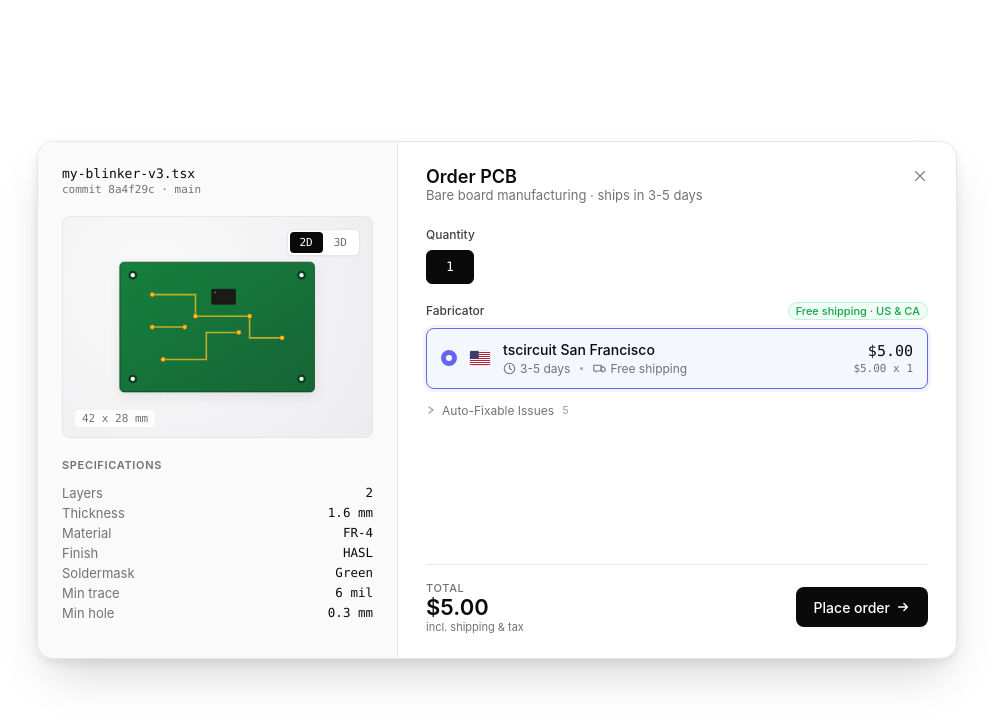
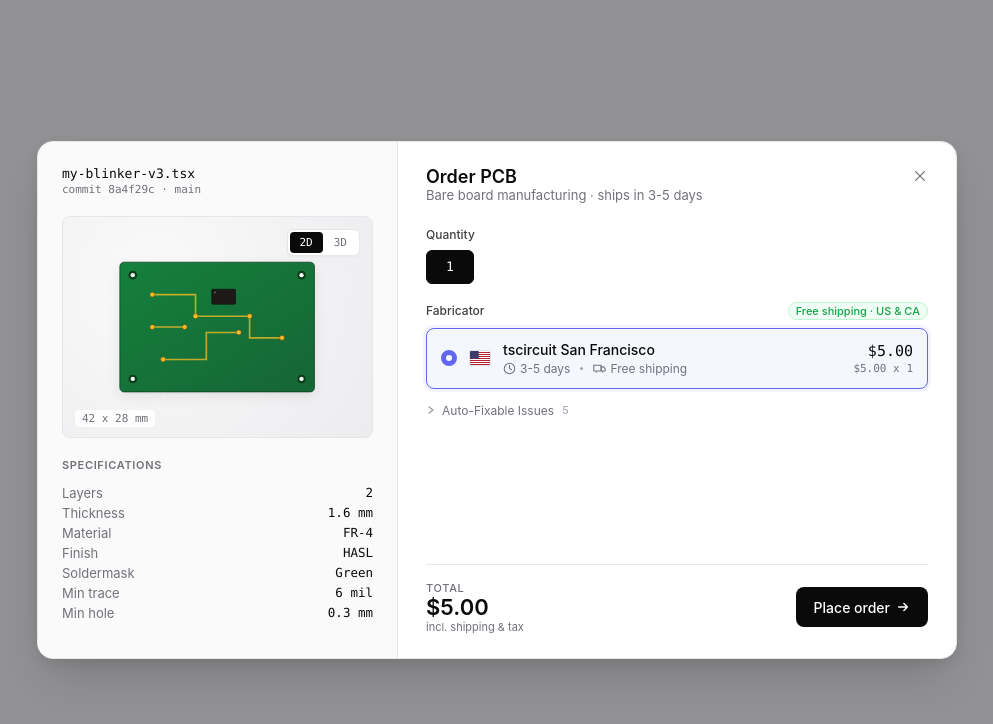
Before and after one commit to tscircuit/order-dialog, a React (Vite) app: page / in a window 1280 px wide. Shown: the top 724 px of the page, without its empty margins (143-1136 px from the left). Built offline with nearby package versions, Linux system fonts and the light colour scheme.

Commit message:
fixed background

```diff
--- a/src/styles.css
+++ b/src/styles.css
@@ -66,7 +66,7 @@
 .od-scrim {
 	position: fixed;
 	inset: 0;
-	background: transparent !important;
+	background: rgba(15, 15, 20, 0.45) !important;
 	backdrop-filter: none !important;
 	-webkit-backdrop-filter: none !important;
 	z-index: 0 !important;
```
